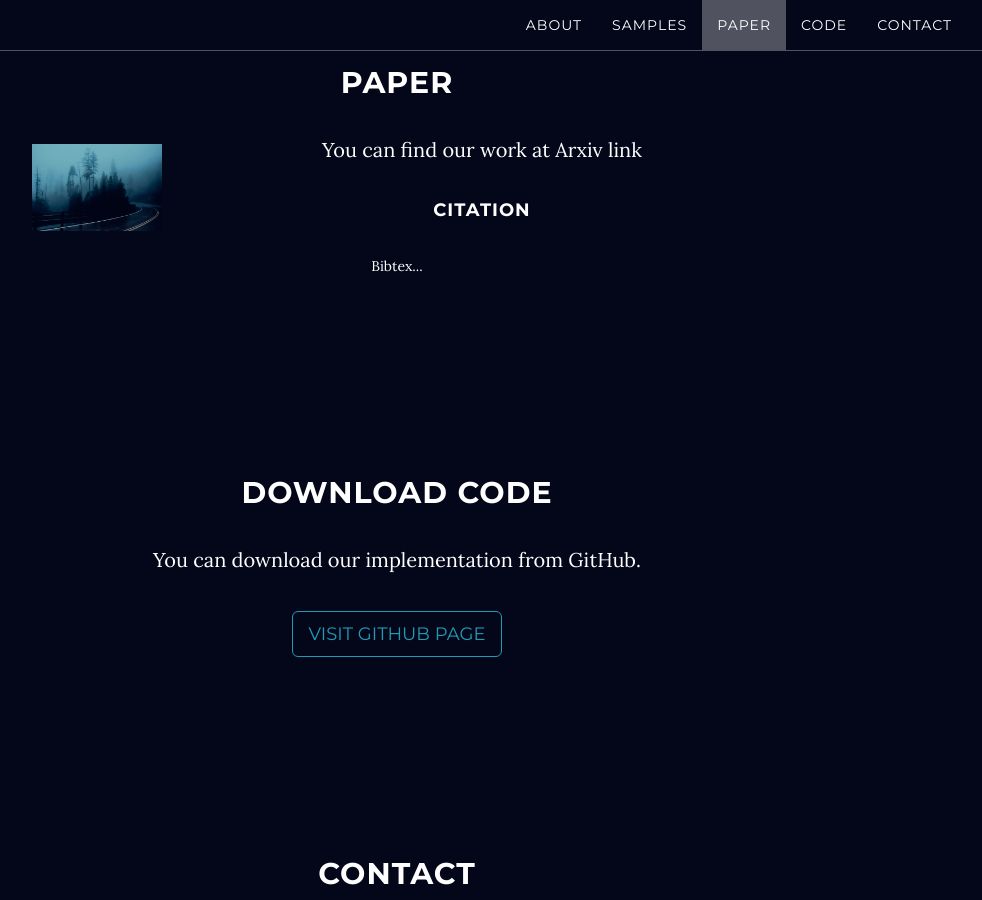
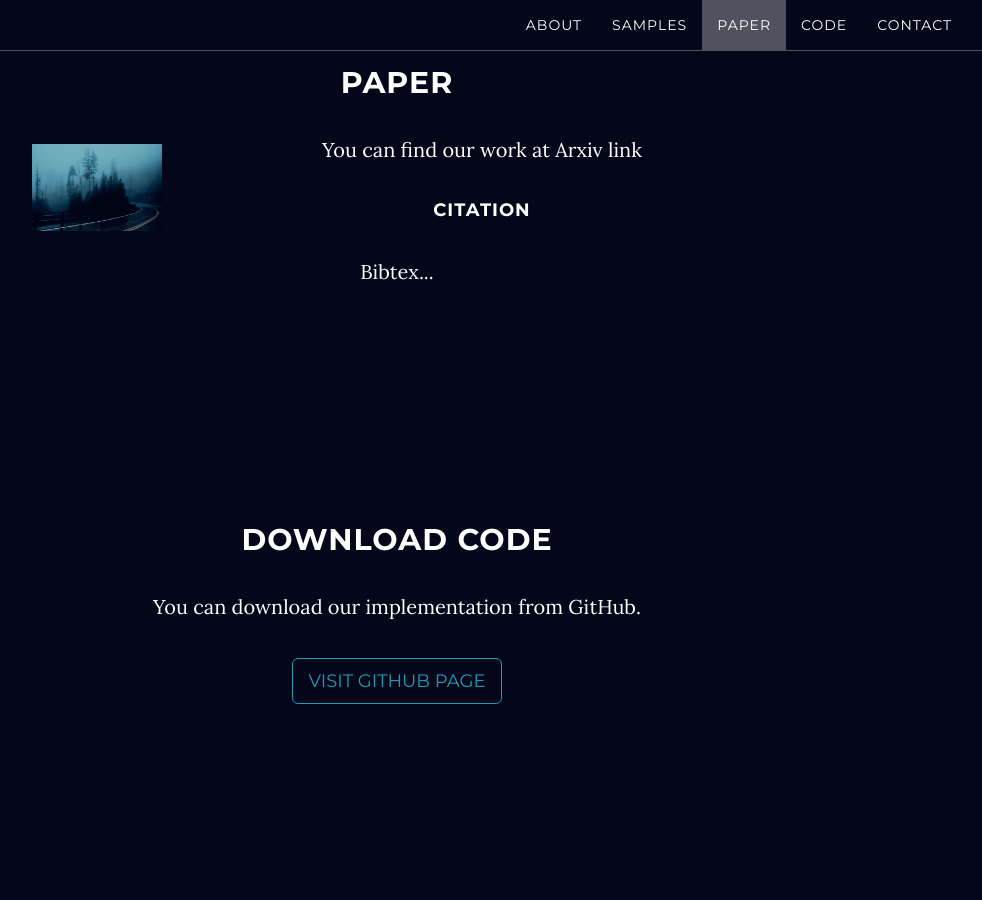
Before and after one commit to code-Assasin/website_little_fog, a Jekyll site: the page built from index.html, in a window 1280 px wide and 900 px high, scrolled down 2214 px. Shown: the whole window, without its empty margins (243-1225 px from the left). Built offline with Jekyll 4.4.1, drawn with Linux system fonts in a browser that asks for light colours.

Commit message:
nav bar order

```diff
--- a/_includes/nav.html
+++ b/_includes/nav.html
@@ -26,7 +26,7 @@
                     <li>
                         <a class="page-scroll" href="#paper">Paper</a>
                     </li>
-                        <li>
+                    <li>
                         <a class="page-scroll" href="#code">Code</a>
                     </li>
                     <li>
--- a/_includes/paper.html
+++ b/_includes/paper.html
@@ -6,7 +6,7 @@
                 <a href="https://arxiv.org/pdf/1703.10593.pdf"><img style="float: left; padding: 10px; PADDING-RIGHT: 30px;" alt="paper thumbnail" src="img/intro-bg.jpg" width="170"></a>
                 <p> You can find our work at Arxiv link  </p>
                 <h4> Citation </h4>
-                Bibtex...
+                <p>Bibtex...</p>
                 <!-- Add bibtex here -->
             </div>
         </div>
```
